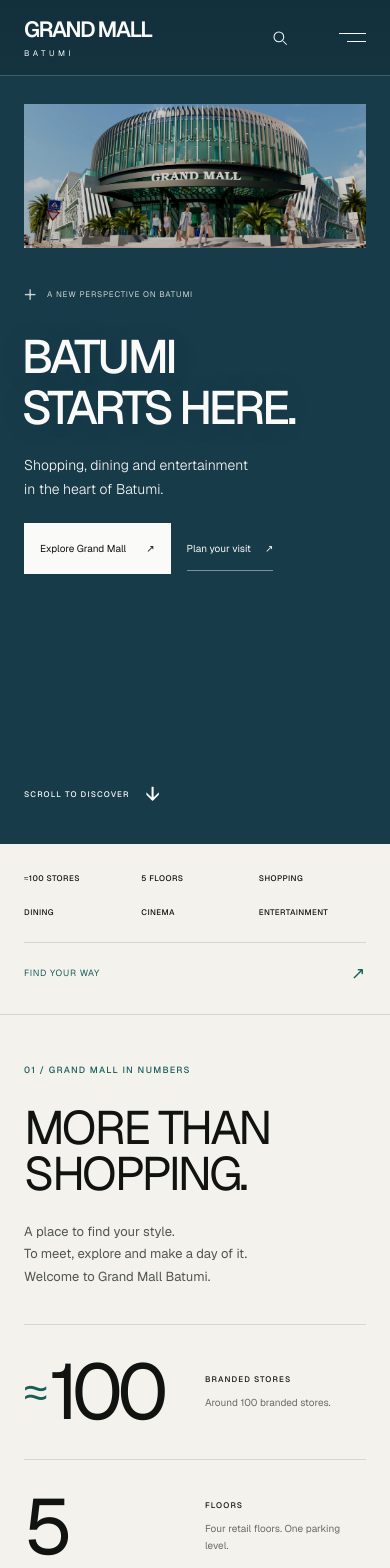
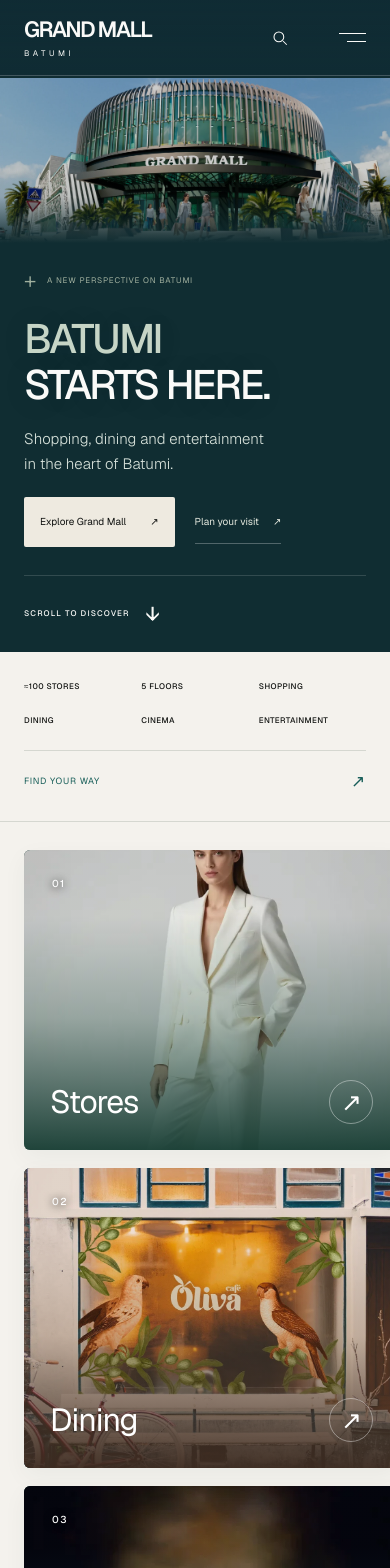
Before and after one commit to silestiari/grand-mall, a Next.js app: page /en in a window 390 px wide. Shown: the top 1568 px of the page. Built offline with nearby package versions, Linux system fonts and the light colour scheme.

Commit message:
Refine facade hero and add gradient destination photo cards

```diff
--- a/app/[locale]/page.tsx
+++ b/app/[locale]/page.tsx
@@ -3,6 +3,7 @@
 import { Header } from "@/components/header";
 import { Hero } from "@/components/hero";
 import { QuickInfo } from "@/components/quick-info";
+import { DestinationCards } from "@/components/destination-cards";
 import { MallNumbers } from "@/components/mall-numbers";
 import { Brands } from "@/components/brands";
 import { ArchitecturalBreak } from "@/components/architectural-break";
@@ -24,6 +25,7 @@
       <main id="main">
         <Hero />
         <QuickInfo />
+        <DestinationCards />
         <MallNumbers />
         <Brands />
         <ArchitecturalBreak />
--- a/app/i18n.css
+++ b/app/i18n.css
@@ -89,75 +89,110 @@
   html[lang="ka"] .ent-hero h1 { font-size: clamp(36px, 13vw, 92px); }
 }
 
-/* Keep the complete facade and its sign separate from the headline. */
+/* Cinematic facade: full-width image, headline below the sign. */
 html .hero.hero-facade {
-  display: grid;
-  grid-template-columns: minmax(0, .9fr) minmax(0, 1.1fr);
-  gap: clamp(28px, 4vw, 72px);
-  padding: 140px var(--gutter) 100px;
-  height: auto;
-  min-height: max(720px, 100svh);
-  max-height: none;
-  background: #183b4a;
+  display: block; padding: 94px 0 0; height: auto;
+  min-height: 0; max-height: none; background: #102d32;
 }
 .hero-facade .hero-image {
-  position: relative;
-  inset: auto;
-  grid-column: 2;
-  grid-row: 1;
-  width: 100%;
-  aspect-ratio: 2368 / 1000;
-  align-self: center;
+  position: relative; inset: auto; width: 100%; aspect-ratio: 2368 / 1000;
 }
-.hero-facade .hero-image :is(img, video) {
-  object-fit: contain;
-  object-position: center;
+.hero-facade .hero-image :is(img, video) { object-fit: contain; object-position: center; }
+.hero-facade .hero-image::after {
+  content: ""; position: absolute; inset: 0; pointer-events: none;
+  background: linear-gradient(180deg, #102d3200 55%, #102d3212 72%, #102d32 100%);
 }
 .hero-facade .hero-shade { display: none; }
-.hero-facade .hero-content {
-  grid-column: 1;
-  grid-row: 1;
-  min-width: 0;
-  padding: 0;
+html .hero.hero-facade .hero-content {
+  display: grid; grid-template-columns: minmax(0, 1.65fr) minmax(280px, 1fr);
+  gap: 18px 5vw; margin-top: -44px; padding: 0 var(--gutter) 36px;
 }
+.hero-facade .hero-eyebrow { grid-column: 1 / -1; margin-bottom: 0; color: #c5d1ba; }
 html .hero.hero-facade h1 {
-  font-size: clamp(56px, 6vw, 104px);
-  line-height: 1;
-  max-width: none;
+  font-size: clamp(48px, 6.6vw, 110px); line-height: 1.02;
+  letter-spacing: -.055em; margin: 0; max-width: none;
 }
-html[lang="ru"] .hero.hero-facade h1 {
-  --hero-line-height: 1.04;
-  font-size: clamp(44px, 4.1vw, 76px);
+html .hero.hero-facade h1 > span { line-height: inherit; margin-top: 0; }
+html .hero.hero-facade h1 > span:first-child { font-size: 1em; color: #c6d5c6; }
+html[lang="ru"] .hero.hero-facade h1 { --hero-line-height: 1.08; font-size: clamp(38px, 4.2vw, 76px); }
+html[lang="ka"] .hero.hero-facade h1 { --hero-line-height: 1.16; font-size: clamp(38px, 4.5vw, 80px); row-gap: 0; }
+.hero-facade .hero-details { display: block; margin-top: 0; align-self: end; }
+.hero-facade .hero-details p { color: #d5e0d9; font-size: 15px; }
+.hero-facade .hero-actions { margin-top: 22px; flex-wrap: wrap; gap: 12px 22px; }
+.hero-facade .button { min-height: 50px; gap: 24px; }
+.hero-facade .button-light { background: #eeeae0; border-radius: 2px; }
+.hero.hero-facade .hero-visit { color: #e5e9df; border-bottom-color: #ffffff45; }
+.hero-facade .hero-bottom {
+  position: relative; left: auto; right: auto; bottom: auto;
+  margin: 0 var(--gutter); padding: 20px 0 24px; border-top: 1px solid #ffffff24;
 }
-html[lang="ka"] .hero.hero-facade h1 {
-  --hero-line-height: 1.12;
-  font-size: clamp(44px, 4.8vw, 88px);
-  row-gap: .18em;
+.hero-facade .hero-location { color: #9eb8b0; }
+/* Three destinations retain photography, with restrained colored depth. */
+.destination-cards {
+  display: grid; grid-template-columns: repeat(3, minmax(0, 1fr));
+  gap: 24px; padding: 48px var(--gutter) 12px;
 }
-.hero-facade .hero-details { display: block; margin-top: 28px; }
-.hero-facade .hero-actions { margin-top: 24px; flex-wrap: wrap; gap: 16px; }
-.hero.hero-facade .hero-visit { color: var(--white); border-bottom-color: #ffffff70; }
-.hero-facade .hero-location { color: #ffffffb3; }
+.destination-card {
+  position: relative; isolation: isolate; display: flex; align-items: flex-end;
+  min-height: 350px; aspect-ratio: 1.1; padding: 28px; color: #fff;
+  border-radius: 6px; overflow: hidden; background: #183e36;
+  box-shadow: 0 8px 24px #183e360c; transition: box-shadow .45s, transform .45s;
+}
+.destination-card > img { object-fit: cover; transition: transform .8s cubic-bezier(.2,.65,.3,1); }
+.destination-wash {
+  position: absolute; inset: 0; z-index: 1; pointer-events: none;
+  background: linear-gradient(180deg, #102b3210 22%, #153e3555 56%, #12392fed 100%);
+  transition: opacity .45s;
+}
+.destination-bronze .destination-wash { background: linear-gradient(180deg, #4d352015 20%, #69492a50 56%, #3d2b20f2 100%); }
+.destination-ocean .destination-wash { background: linear-gradient(180deg, #102f3b10 20%, #16415155 56%, #102e3df2 100%); }
+.destination-card::after {
+  content: ""; position: absolute; inset: 0; z-index: 2; pointer-events: none;
+  background: radial-gradient(ellipse at 0% 100%, #c3dfbf40, transparent 70%);
+  opacity: 0; transition: opacity .5s;
+}
+.destination-bronze::after { background: radial-gradient(ellipse at 0% 100%, #efd0a340, transparent 70%); }
+.destination-ocean::after { background: radial-gradient(ellipse at 0% 100%, #a9dce440, transparent 70%); }
+.destination-number { position: absolute; top: 26px; left: 28px; z-index: 3; text-shadow: 0 1px 8px #000; }
+.destination-label { display: flex; width: 100%; justify-content: space-between; align-items: center; gap: 20px; position: relative; z-index: 3; font-size: clamp(22px, 2.5vw, 42px); letter-spacing: -.035em; line-height: 1.15; }
+.destination-arrow { display: grid; place-items: center; width: 44px; height: 44px; flex-shrink: 0; border: 1px solid #ffffff65; border-radius: 50%; font-size: 25px; transition: transform .45s, background .45s; }
+.destination-label { min-width: 0; overflow-wrap: anywhere; }
+.destination-card:focus-visible { outline: 3px solid var(--accent); outline-offset: 5px; }
+.story-image-link { position: relative; border-radius: 4px; }
+.story-image-link::after { content: ""; position: absolute; inset: 0; pointer-events: none; background: linear-gradient(165deg, transparent 35%, #17473726); transition: opacity .5s; }
+@media (hover: hover) and (prefers-reduced-motion: no-preference) {
+  .destination-card:hover { transform: translateY(-5px); box-shadow: 0 20px 40px #183e3620; }
+  .destination-card:hover > img { transform: scale(1.035); }
+  .destination-card:hover::after, .destination-card:focus-visible::after { opacity: 1; }
+  .destination-card:hover .destination-arrow { transform: rotate(45deg); background: #ffffff18; }
+  .story-image-link:hover::after { opacity: .3; }
+}
 @media (max-width: 1000px) {
-  html .hero.hero-facade {
-    grid-template-columns: minmax(0, 1fr);
-    padding-top: 118px;
-    gap: 36px;
-    align-content: start;
-  }
-  .hero-facade .hero-image { grid-column: 1; grid-row: 1; }
-  .hero-facade .hero-content { grid-column: 1; grid-row: 2; }
-  html .hero.hero-facade h1 { font-size: clamp(56px, 8.6vw, 92px); }
-  html[lang="ru"] .hero.hero-facade h1 { font-size: clamp(44px, 8vw, 76px); }
-  html[lang="ka"] .hero.hero-facade h1 { font-size: clamp(44px, 8.4vw, 80px); }
+  html .hero.hero-facade .hero-content { grid-template-columns: minmax(0, 1fr); margin-top: -20px; gap: 20px; }
+  html .hero.hero-facade h1 { font-size: clamp(44px, 7vw, 76px); }
+  html[lang="ru"] .hero.hero-facade h1 { font-size: clamp(36px, 5.8vw, 64px); }
+  html[lang="ka"] .hero.hero-facade h1 { font-size: clamp(34px, 5.7vw, 62px); }
+  .hero-facade .hero-details { display: flex; justify-content: space-between; align-items: center; gap: 24px; }
+  .hero-facade .hero-actions { margin-top: 0; }
+  .destination-cards { gap: 16px; }
+  .destination-card { min-height: 300px; padding: 20px; }
+  .destination-label { font-size: 24px; }
 }
 @media (max-width: 700px) {
-  html .hero.hero-facade { padding-top: 104px; padding-bottom: 88px; gap: 28px; min-height: 100svh; }
-  .hero-facade .hero-eyebrow { margin-bottom: 22px; }
-  html .hero.hero-facade h1 { font-size: clamp(38px, 12vw, 80px); }
-  html[lang="ru"] .hero.hero-facade h1 { font-size: clamp(32px, 10vw, 64px); }
-  html[lang="ka"] .hero.hero-facade h1 { font-size: clamp(32px, 10.8vw, 68px); }
-  html .hero.hero-facade h1 > span:first-child { font-size: 1em; line-height: inherit; }
-  .hero-facade .hero-details { margin-top: 22px; }
-  .hero-facade .hero-actions { margin-top: 22px; }
+  html .hero.hero-facade { padding-top: 78px; }
+  .hero-facade .hero-image { aspect-ratio: 2368 / 1000; }
+  html .hero.hero-facade .hero-content { margin-top: 0; padding-top: 20px; padding-bottom: 28px; }
+  html .hero.hero-facade h1 { font-size: clamp(38px, 10.5vw, 68px); }
+  html[lang="ru"] .hero.hero-facade h1 { font-size: clamp(30px, 8.4vw, 56px); }
+  html[lang="ka"] .hero.hero-facade h1 { font-size: clamp(30px, 8.5vw, 58px); }
+  .hero-facade .hero-details { display: block; }
+  .hero-facade .hero-actions { margin-top: 20px; gap: 12px 20px; }
+  .hero-facade .hero-bottom { padding-block: 16px; }
+  .hero-facade .hero-location { display: none; }
+  .destination-cards { grid-template-columns: minmax(0, 1fr); padding-top: 28px; gap: 18px; }
+  .destination-card { min-height: 300px; aspect-ratio: 1.25; padding: 26px; }
+  .destination-label { font-size: 32px; }
 }
+@media (prefers-reduced-motion: reduce) {
+  .destination-card, .destination-card > img, .destination-arrow, .destination-card::after, .story-image-link::after { transition: none; }
+}
--- /dev/null
+++ b/components/destination-cards.tsx
@@ -0,0 +1,22 @@
+import Image from "next/image";
+import { Link } from "@/i18n/navigation";
+import { useCopy } from "@/i18n/copy";
+import { officialMedia } from "@/lib/official-media";
+
+const destinations = [
+  { title: "Stores", href: "/stores", media: officialMedia.zara, tone: "emerald" },
+  { title: "Dining", href: "/dining", media: officialMedia.cafe, tone: "bronze" },
+  { title: "Entertainment", href: "/entertainment", media: officialMedia.bowling, tone: "ocean" },
+] as const;
+
+export function DestinationCards() {
+  const t = useCopy();
+  return <nav className="destination-cards" aria-label={t("Explore Grand Mall")}>
+    {destinations.map((item, index) => <Link href={item.href} className={`destination-card destination-${item.tone}`} key={item.href}>
+      <Image src={item.media.src} alt={t(item.media.alt)} fill sizes="(max-width: 700px) 100vw, 33vw" />
+      <span className="destination-wash" aria-hidden="true" />
+      <span className="destination-number eyebrow" aria-hidden="true">0{index + 1}</span>
+      <span className="destination-label">{t(item.title)}<span className="destination-arrow" aria-hidden="true">↗</span></span>
+    </Link>)}
+  </nav>;
+}
--- a/components/hero.tsx
+++ b/components/hero.tsx
@@ -8,13 +8,14 @@
 export function Hero() {
     const t = useCopy();
     const heroCopy = useTranslations("homepageHero");
-    const headlineLines = heroCopy.raw("lines") as string[];
+    const originalLines = heroCopy.raw("lines") as string[];
+    const headlineLines = [originalLines[0], originalLines.slice(1).join(" ")];
     const reduce = useReducedMotion();
     return (<section className="hero hero-facade" aria-labelledby="hero-title">
       <div className="hero-image">
         {homepageMedia.hero.kind === "video" ? (<video autoPlay={!reduce} muted loop playsInline poster={homepageMedia.hero.poster} aria-hidden="true">
             <source src={homepageMedia.hero.src}/>
-          </video>) : (<Image src={homepageMedia.hero.src} alt={t(homepageMedia.hero.alt)} fill preload sizes="(max-width: 1000px) 100vw, 55vw"/>)}
+          </video>) : (<Image src={homepageMedia.hero.src} alt={t(homepageMedia.hero.alt)} fill preload sizes="100vw"/>)}
       </div>
       <div className="hero-shade"/>
       <div className="hero-content">
```
